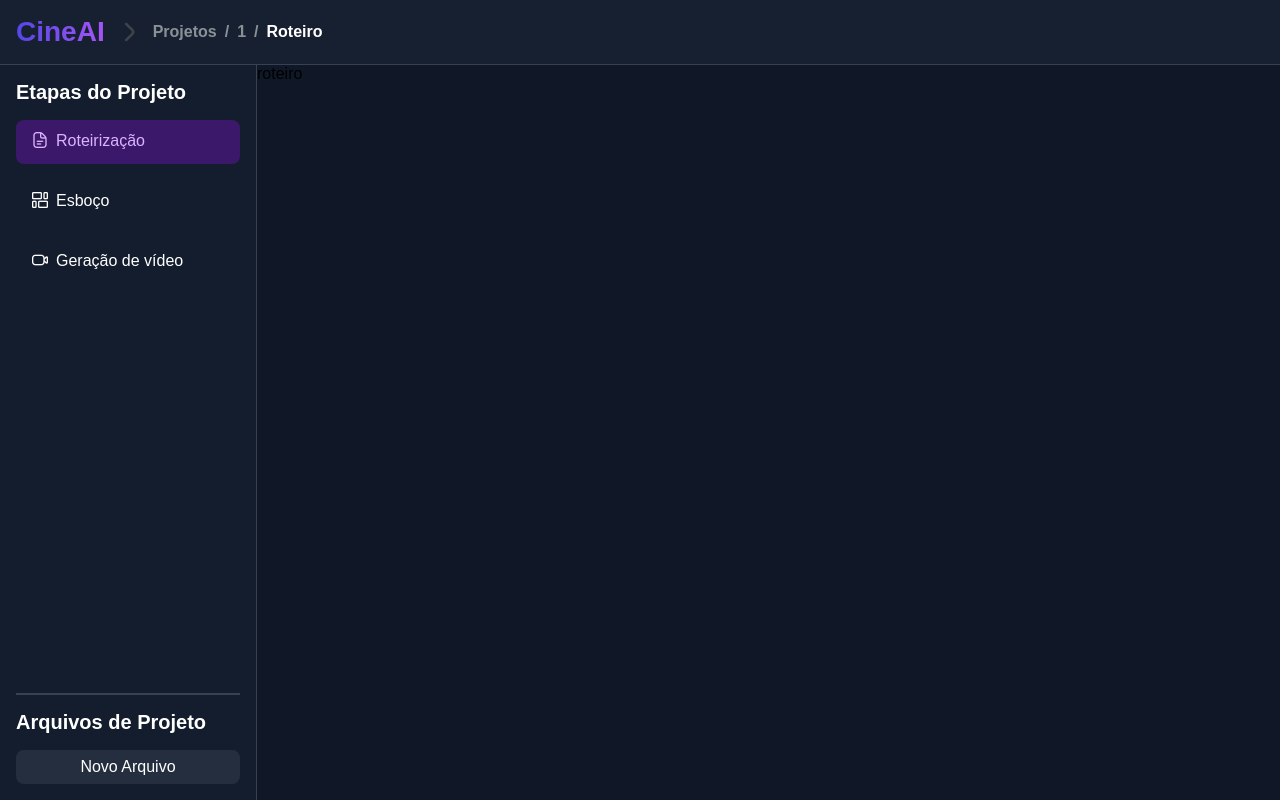
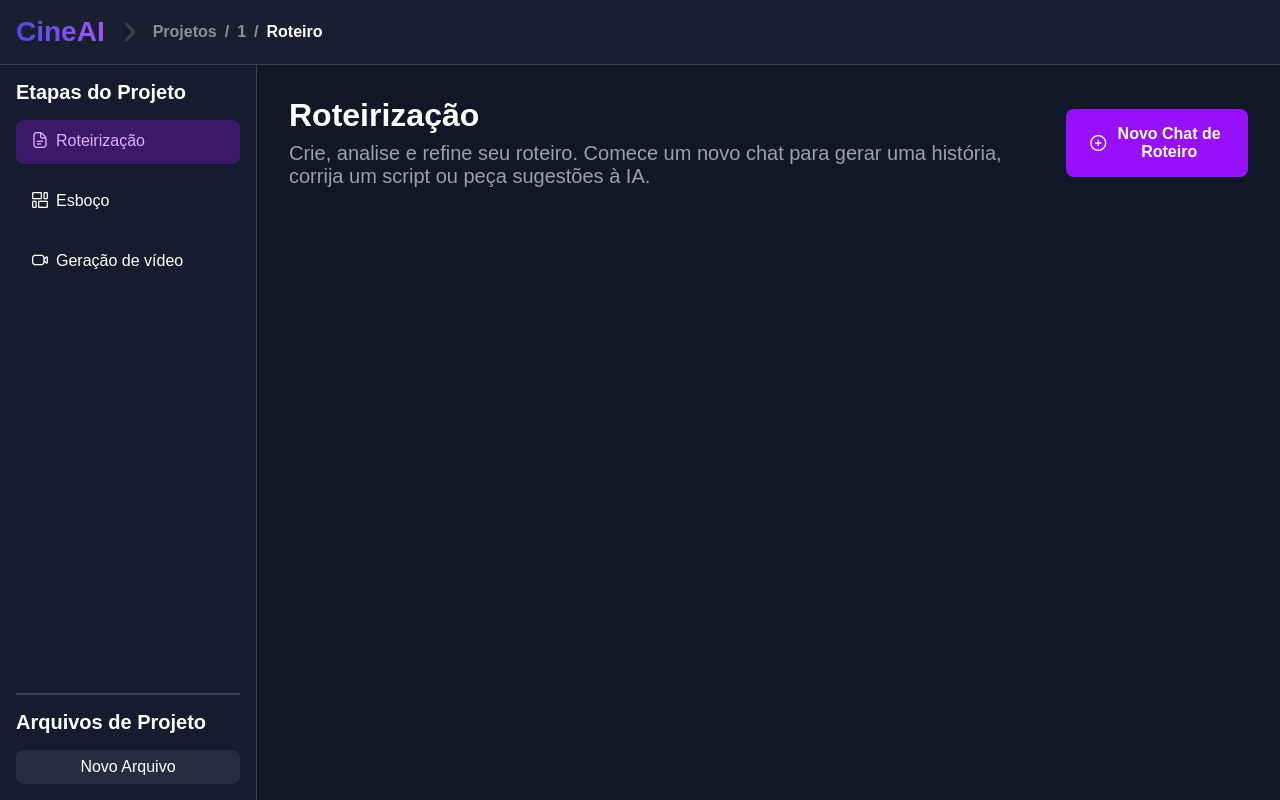
Before and after one commit to Ricciow/CineAi, a React (Vite) app: page /projetos/1/roteiro in a window 1280 px wide. Built offline with nearby package versions, Linux system fonts and the light colour scheme.

Commit message:
criar página de roteirização inicial

```diff
--- a/src/LayoutProjeto.tsx
+++ b/src/LayoutProjeto.tsx
@@ -15,9 +15,9 @@ export default function LayoutProjeto() {
         <div className="layout">
             <Header />
             <Sidebar projeto={projeto} />
-            <div className="layout_content">
+            <main className="layout_content">
                 <Outlet />
-            </div>
+            </main>
         </div>
     )
 }
--- /dev/null
+++ b/src/components/ProjetoButton.tsx
@@ -0,0 +1,12 @@
+export default function ProjetoButton({ onClick }: { onClick?: () => void }) {
+    return (
+        <button
+            className="projeto_button"
+            onClick={onClick}
+        >
+            <i className="fi fi-rr-add"></i>
+            <p>Novo Chat de Roteiro</p>
+        </button>
+    )
+
+}
--- a/src/index.css
+++ b/src/index.css
@@ -11,7 +11,11 @@
     --nav-selected-text-color: oklch(82.7% 0.119 306.383);
     --nav-hover-color: oklch(100% 0.00011 271.152 / 10%);
 
+    --purple-button-color: oklch(55.8% 0.288 302.321);
+    --purple-button-hover: oklch(49.6% 0.265 301.924);
+
     --text-white: #fff;
+    --text-light-gray: oklch(70.7% 0.022 261.325);
     --text-gray: #666;
     --text-red: rgba(255, 110, 110, 0.75);
 
@@ -211,3 +215,61 @@ header {
     display: flex;
     align-items: center;
 }
+
+.projeto_main {
+    padding: var(--xl);
+}
+
+.projeto_header {
+    display: flex;
+    align-items: center;
+    justify-content: space-between;
+    gap: var(--sm);
+}
+
+.projeto_header_title {
+    display: flex;
+    flex-direction: column;
+    gap: var(--sm);
+    max-width: 50rem;
+}
+
+.projeto_title {
+    color: var(--text-white);
+}
+
+.projeto_description {
+    color: var(--text-light-gray);
+    font-size: var(--font-subtitle);
+}
+
+.projeto_button {
+    border: none;
+    border-radius: var(--sm);
+    padding: var(--md) var(--lg);
+    font-size: var(--font-text);
+    font-weight: bold;
+
+    display: flex;
+    align-items: center;
+    justify-content: space-between;
+    gap: var(--sm);
+
+    background-color: var(--purple-button-color);
+    color: var(--text-white);
+
+    cursor: pointer;
+
+    transition: scale 0.3s ease-in-out, background-color 0.3s ease-in-out;
+}
+
+.projeto_button:hover {
+    background-color: var(--purple-button-hover);
+    scale: 1.05;
+}
+
+.projeto_button i {
+    display: flex;
+    align-items: center;
+    justify-content: center;
+}
--- a/src/main.tsx
+++ b/src/main.tsx
@@ -3,6 +3,7 @@ import { createRoot } from 'react-dom/client'
 import './index.css'
 import { createBrowserRouter, redirect, RouterProvider } from 'react-router-dom'
 import LayoutProjeto, { projetoLoader } from './LayoutProjeto'
+import RoteiroPage from './pages/RoteiroPage'
 
 const router = createBrowserRouter([
   {
@@ -32,7 +33,7 @@ const router = createBrowserRouter([
       },
       {
         path: 'roteiro',
-        element: <div>roteiro</div>
+        element: <RoteiroPage />
       },
       {
         path: 'imagem',
--- /dev/null
+++ b/src/pages/RoteiroPage.tsx
@@ -0,0 +1,15 @@
+import ProjetoButton from "../components/ProjetoButton";
+
+export default function RoteiroPage() {
+    return (
+        <div className="projeto_main">
+            <div className="projeto_header">
+                <div className="projeto_header_title">
+                    <h1 className="projeto_title">Roteirização</h1>
+                    <p className="projeto_description">Crie, analise e refine seu roteiro. Comece um novo chat para gerar uma história, corrija um script ou peça sugestões à IA.</p>
+                </div>
+                <ProjetoButton />
+            </div>
+        </div>
+    )
+}
```
